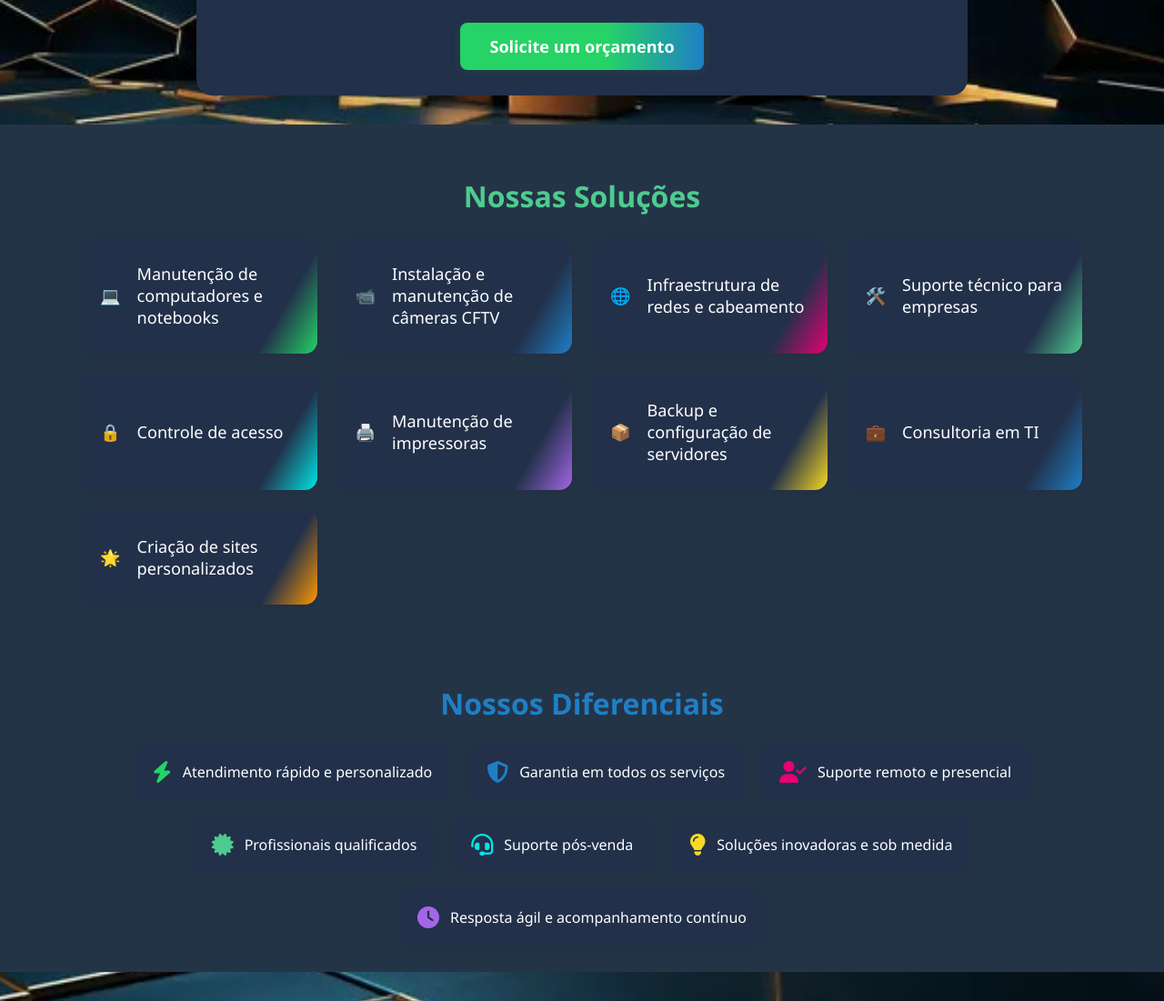
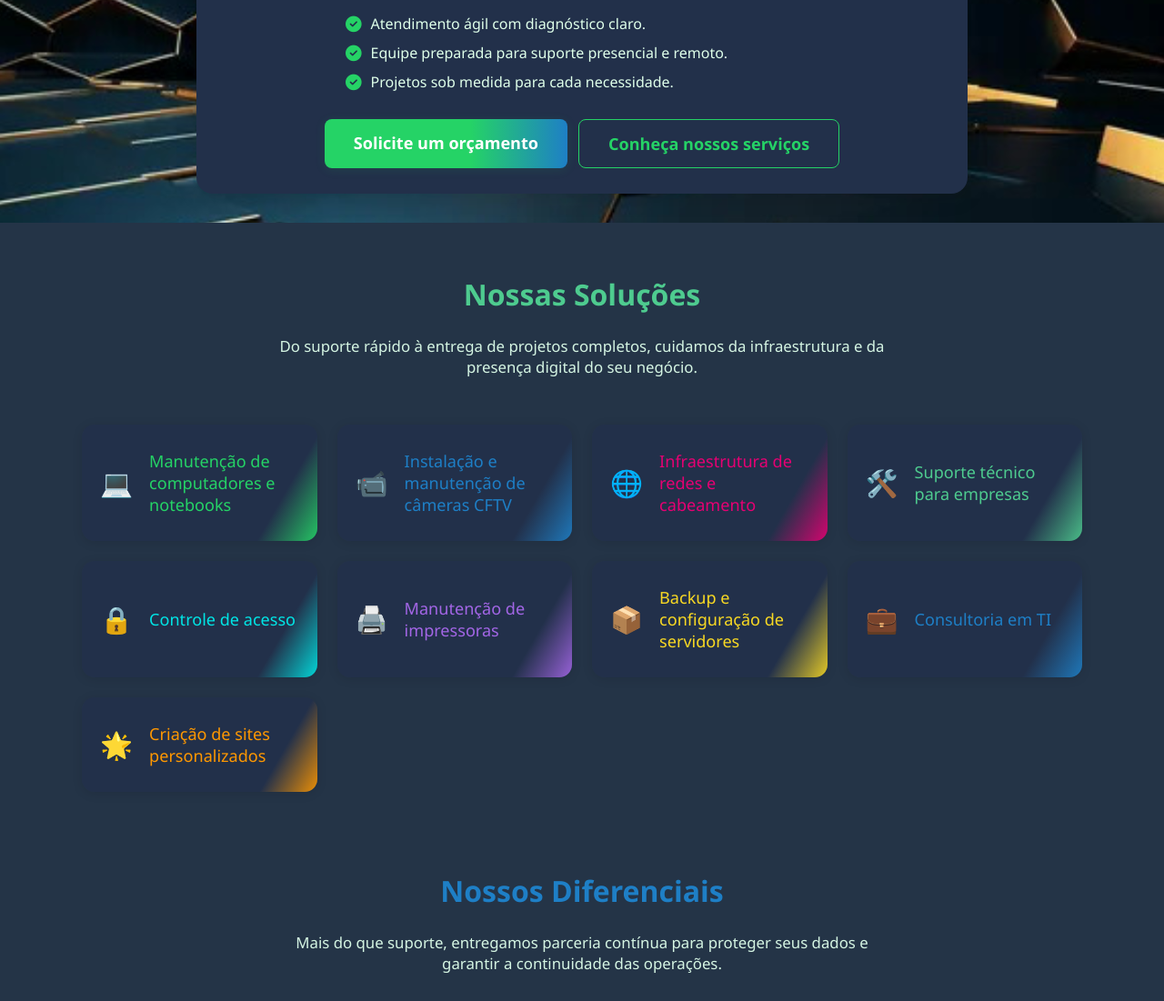
Before and after one commit to pudolsk/siteMpTechSolutions, a plain HTML site: page index.html in a window 1280 px wide. Shown: the part 1081-2182 px from the top of the page at 91% size. Drawn offline with Linux system fonts and the light colour scheme.

Commit message:
Melhorar layout e chamadas da página inicial

```diff
--- a/index.html
+++ b/index.html
@@ -33,7 +33,7 @@
         <section class="bloco-institucional">
             <img src="imagens/logo/logomp.jpg" alt="Logo da MP Tech Solutions" class="logo logo-institucional" />
             <h1 class="titulo-principal">MP Tech Solutions</h1>
-            <p class="bem-vindo">Bem-vindo à MP Tech Solutions!</p>
+            <p class="bem-vindo">Tecnologia que traz tranquilidade para sua casa e empresa.</p>
             <p class="descricao">Soluções rápidas, seguras e personalizadas em TI, CFTV, redes, manutenção, consultoria e criação de sites para residências e empresas.</p>
             <div class="institucional-info">
                 <p><b>Missão:</b> Facilitar o dia a dia dos nossos clientes com atendimento ágil, transparente e de alta qualidade.</p>
@@ -41,22 +41,33 @@
                 <p><b>Valores:</b> Ética, respeito, inovação, proximidade e excelência no atendimento.</p>
             </div>
             <p class="descricao">Nosso objetivo é garantir tranquilidade e segurança para você e seu negócio.</p>
-            <a href="contato.html" class="cta-link">Solicite um orçamento</a>
+            <ul class="hero-highlights">
+                <li><i class="fas fa-check-circle"></i> Atendimento ágil com diagnóstico claro.</li>
+                <li><i class="fas fa-check-circle"></i> Equipe preparada para suporte presencial e remoto.</li>
+                <li><i class="fas fa-check-circle"></i> Projetos sob medida para cada necessidade.</li>
+            </ul>
+            <div class="hero-actions">
+                <a href="contato.html" class="cta-link">Solicite um orçamento</a>
+                <a href="servicos.html" class="cta-link secondary">Conheça nossos serviços</a>
+            </div>
         </section>
 
         <!-- Principais serviços em cards -->
-        <section class="servicos-destaque" style="display:flex; flex-direction:column; align-items:center;">
-            <h2 class="titulo-servicos" style="text-align:center;">Nossas Soluções</h2>
-            <div class="servicos-grid" style="max-width:1100px; margin:0 auto;">
-                <div class="servico-item" data-servico="computador" style="background:linear-gradient(120deg,#22304a 80%,#25D366 100%);"><span class="servico-icone" style="color:#25D366;">💻</span><span>Manutenção de computadores e notebooks</span></div>
-                <div class="servico-item" data-servico="cftv" style="background:linear-gradient(120deg,#22304a 80%,#1e7fc6 100%);"><span class="servico-icone" style="color:#1e7fc6;">📹</span><span>Instalação e manutenção de câmeras CFTV</span></div>
-                <div class="servico-item" data-servico="redes" style="background:linear-gradient(120deg,#22304a 80%,#e60073 100%);"><span class="servico-icone" style="color:#e60073;">🌐</span><span>Infraestrutura de redes e cabeamento</span></div>
-                <div class="servico-item" data-servico="suporte" style="background:linear-gradient(120deg,#22304a 80%,#4ecb8f 100%);"><span class="servico-icone" style="color:#4ecb8f;">🛠️</span><span>Suporte técnico para empresas</span></div>
-                <div class="servico-item" data-servico="acesso" style="background:linear-gradient(120deg,#22304a 80%,#00e6e6 100%);"><span class="servico-icone" style="color:#00e6e6;">🔒</span><span>Controle de acesso</span></div>
-                <div class="servico-item" data-servico="impressora" style="background:linear-gradient(120deg,#22304a 80%,#a366e6 100%);"><span class="servico-icone" style="color:#a366e6;">🖨️</span><span>Manutenção de impressoras</span></div>
-                <div class="servico-item" data-servico="servidor" style="background:linear-gradient(120deg,#22304a 80%,#f9d923 100%);"><span class="servico-icone" style="color:#f9d923;">📦</span><span>Backup e configuração de servidores</span></div>
-                <div class="servico-item" data-servico="consultoria" style="background:linear-gradient(120deg,#22304a 80%,#1e7fc6 100%);"><span class="servico-icone" style="color:#1e7fc6;">💼</span><span>Consultoria em TI</span></div>
-                <div class="servico-item" data-servico="sites" style="background:linear-gradient(120deg,#22304a 80%,#ff9800 100%);"><span class="servico-icone" style="color:#ff9800;">🌟</span><span>Criação de sites personalizados</span></div>
+        <section class="servicos-destaque">
+            <div class="secao-header">
+                <h2 class="titulo-servicos">Nossas Soluções</h2>
+                <p class="secao-descricao">Do suporte rápido à entrega de projetos completos, cuidamos da infraestrutura e da presença digital do seu negócio.</p>
+            </div>
+            <div class="servicos-grid">
+                <div class="servico-item accent-green" data-servico="computador"><span class="servico-icone accent-green">💻</span><span>Manutenção de computadores e notebooks</span></div>
+                <div class="servico-item accent-blue" data-servico="cftv"><span class="servico-icone accent-blue">📹</span><span>Instalação e manutenção de câmeras CFTV</span></div>
+                <div class="servico-item accent-pink" data-servico="redes"><span class="servico-icone accent-pink">🌐</span><span>Infraestrutura de redes e cabeamento</span></div>
+                <div class="servico-item accent-mint" data-servico="suporte"><span class="servico-icone accent-mint">🛠️</span><span>Suporte técnico para empresas</span></div>
+                <div class="servico-item accent-cyan" data-servico="acesso"><span class="servico-icone accent-cyan">🔒</span><span>Controle de acesso</span></div>
+                <div class="servico-item accent-purple" data-servico="impressora"><span class="servico-icone accent-purple">🖨️</span><span>Manutenção de impressoras</span></div>
+                <div class="servico-item accent-yellow" data-servico="servidor"><span class="servico-icone accent-yellow">📦</span><span>Backup e configuração de servidores</span></div>
+                <div class="servico-item accent-blue" data-servico="consultoria"><span class="servico-icone accent-blue">💼</span><span>Consultoria em TI</span></div>
+                <div class="servico-item accent-orange" data-servico="sites"><span class="servico-icone accent-orange">🌟</span><span>Criação de sites personalizados</span></div>
             </div>
         </section>
         <!-- Modal explicação serviço -->
@@ -99,21 +110,25 @@
         </div>
 
         <!-- Diferenciais em destaque -->
-        <section class="diferenciais-destaque" style="display:flex; flex-direction:column; align-items:center;">
-            <h2 class="titulo-diferenciais" style="text-align:center;">Nossos Diferenciais</h2>
-            <div class="diferenciais-lista" style="max-width:1100px; margin:0 auto;">
-                <div class="diferencial-card"><i class="fas fa-bolt" style="color:#25D366; font-size:1.5em;"></i> Atendimento rápido e personalizado</div>
-                <div class="diferencial-card"><i class="fas fa-shield-alt" style="color:#1e7fc6; font-size:1.5em;"></i> Garantia em todos os serviços</div>
-                <div class="diferencial-card"><i class="fas fa-user-check" style="color:#e60073; font-size:1.5em;"></i> Suporte remoto e presencial</div>
-                <div class="diferencial-card"><i class="fas fa-certificate" style="color:#4ecb8f; font-size:1.5em;"></i> Profissionais qualificados</div>
-                <div class="diferencial-card"><i class="fas fa-headset" style="color:#00e6e6; font-size:1.5em;"></i> Suporte pós-venda</div>
-                <div class="diferencial-card"><i class="fas fa-lightbulb" style="color:#f9d923; font-size:1.5em;"></i> Soluções inovadoras e sob medida</div>
-                <div class="diferencial-card"><i class="fas fa-clock" style="color:#a366e6; font-size:1.5em;"></i> Resposta ágil e acompanhamento contínuo</div>
+        <section class="diferenciais-destaque">
+            <div class="secao-header">
+                <h2 class="titulo-diferenciais">Nossos Diferenciais</h2>
+                <p class="secao-descricao">Mais do que suporte, entregamos parceria contínua para proteger seus dados e garantir a continuidade das operações.</p>
+            </div>
+            <div class="diferenciais-lista">
+                <div class="diferencial-card"><i class="fas fa-bolt diferencial-icone accent-green"></i> Atendimento rápido e personalizado</div>
+                <div class="diferencial-card"><i class="fas fa-shield-alt diferencial-icone accent-blue"></i> Garantia em todos os serviços</div>
+                <div class="diferencial-card"><i class="fas fa-user-check diferencial-icone accent-pink"></i> Suporte remoto e presencial</div>
+                <div class="diferencial-card"><i class="fas fa-certificate diferencial-icone accent-mint"></i> Profissionais qualificados</div>
+                <div class="diferencial-card"><i class="fas fa-headset diferencial-icone accent-cyan"></i> Suporte pós-venda</div>
+                <div class="diferencial-card"><i class="fas fa-lightbulb diferencial-icone accent-yellow"></i> Soluções inovadoras e sob medida</div>
+                <div class="diferencial-card"><i class="fas fa-clock diferencial-icone accent-purple"></i> Resposta ágil e acompanhamento contínuo</div>
             </div>
         </section>
 
         <!-- CTA final -->
-        <section class="cta-final" style="text-align:center;">
+        <section class="cta-final">
+            <p class="cta-text">Pronto para evoluir a tecnologia da sua empresa?</p>
             <a href="contato.html" class="cta-link">Fale com a MP Tech Solutions</a>
         </section>
     </main>
--- a/style.css
+++ b/style.css
@@ -129,6 +129,23 @@ nav.menu a:hover, nav.menu a:focus, .footer-menu a:hover, .footer-menu a:focus {
 section {
     padding: 30px 20px;
     background-color: #243447;
+}
+.servicos-destaque,
+.diferenciais-destaque {
+    display: flex;
+    flex-direction: column;
+    align-items: center;
+}
+.secao-header {
+    text-align: center;
+    max-width: 860px;
+    margin: 0 auto 24px auto;
+}
+.secao-descricao {
+    color: #d5f5e3;
+    font-size: 1.05em;
+    margin: 12px auto 0 auto;
+    max-width: 680px;
 }
 .centralizado {
     max-width: 700px;
@@ -295,16 +312,17 @@ footer {
     display: grid;
     grid-template-columns: repeat(auto-fit, minmax(240px, 1fr));
     gap: 22px;
-    margin: 28px 0 0 0;
+    margin: 28px auto 0 auto;
     padding: 0;
     position: relative;
     z-index: 1;
+    max-width: 1100px;
 }
 .servico-item {
     position: relative;
     cursor: pointer;
     z-index: 2;
-    background: linear-gradient(120deg, #22304a 80%, #25D366 100%);
+    background: linear-gradient(120deg, #22304a 80%, rgba(37, 211, 102, 0.9) 100%);
     border-radius: 14px;
     padding: 28px 20px;
     color: #fff;
@@ -317,6 +335,57 @@ footer {
     border: none;
     position: relative;
     cursor: pointer;
+}
+.servico-icone {
+    font-size: 1.6em;
+}
+.accent-green {
+    color: #25D366;
+}
+.accent-blue {
+    color: #1e7fc6;
+}
+.accent-pink {
+    color: #e60073;
+}
+.accent-mint {
+    color: #4ecb8f;
+}
+.accent-cyan {
+    color: #00e6e6;
+}
+.accent-purple {
+    color: #a366e6;
+}
+.accent-yellow {
+    color: #f9d923;
+}
+.accent-orange {
+    color: #ff9800;
+}
+.servico-item.accent-green {
+    background: linear-gradient(120deg, #22304a 80%, rgba(37, 211, 102, 0.9) 100%);
+}
+.servico-item.accent-blue {
+    background: linear-gradient(120deg, #22304a 80%, rgba(30, 127, 198, 0.9) 100%);
+}
+.servico-item.accent-pink {
+    background: linear-gradient(120deg, #22304a 80%, rgba(230, 0, 115, 0.9) 100%);
+}
+.servico-item.accent-mint {
+    background: linear-gradient(120deg, #22304a 80%, rgba(78, 203, 143, 0.9) 100%);
+}
+.servico-item.accent-cyan {
+    background: linear-gradient(120deg, #22304a 80%, rgba(0, 230, 230, 0.9) 100%);
+}
+.servico-item.accent-purple {
+    background: linear-gradient(120deg, #22304a 80%, rgba(163, 102, 230, 0.9) 100%);
+}
+.servico-item.accent-yellow {
+    background: linear-gradient(120deg, #22304a 80%, rgba(249, 217, 35, 0.9) 100%);
+}
+.servico-item.accent-orange {
+    background: linear-gradient(120deg, #22304a 80%, rgba(255, 152, 0, 0.9) 100%);
 }
 /* Tooltip só aparece no hover em telas grandes */
 @media (min-width: 901px) {
@@ -421,6 +490,13 @@ footer {
         width: 100%;
         font-size: 0.98em;
     }
+    .hero-highlights {
+        max-width: 100%;
+        text-align: left;
+    }
+    .hero-actions {
+        flex-direction: column;
+    }
 }
 
 /* ===== DIFERENCIAIS ===== */
@@ -432,6 +508,7 @@ footer {
     padding: 0;
     margin: 20px 0 0 0;
     justify-content: center;
+    max-width: 1100px;
 }
 .diferenciais-lista li {
     background: #22304a;
@@ -447,8 +524,12 @@ footer {
     border: none;
 }
 .diferenciais-lista i {
-    color: #00e6e6;
     font-size: 1.5em;
+}
+.diferencial-icone {
+    display: inline-flex;
+    align-items: center;
+    justify-content: center;
 }
 
 /* ===== DEPOIMENTOS ===== */
@@ -688,6 +769,16 @@ footer {
     background: linear-gradient(90deg,#1e7fc6 60%,#25D366 100%);
     color: #fff;
 }
+.cta-link.secondary {
+    background: transparent;
+    border: 1px solid #25D366;
+    color: #25D366;
+    box-shadow: none;
+}
+.cta-link.secondary:hover {
+    background: #25D366;
+    color: #192734;
+}
 
 .bloco-institucional {
     background: #22304a;
@@ -724,6 +815,32 @@ footer {
     max-width: 520px;
     margin: 0 auto 18px auto;
 }
+.hero-highlights {
+    list-style: none;
+    padding: 0;
+    margin: 18px auto 20px auto;
+    max-width: 520px;
+    text-align: left;
+    color: #dfffea;
+}
+.hero-highlights li {
+    display: flex;
+    align-items: center;
+    gap: 10px;
+    margin-bottom: 10px;
+    font-size: 1em;
+}
+.hero-highlights i {
+    color: #25D366;
+    font-size: 1.1em;
+}
+.hero-actions {
+    display: flex;
+    flex-wrap: wrap;
+    gap: 12px;
+    justify-content: center;
+    margin-top: 8px;
+}
 .institucional-info {
     margin: 0 auto 18px auto;
     max-width: 520px;
@@ -744,6 +861,11 @@ footer {
 .cta-final {
     text-align: center;
     margin: 32px 0 0 0;
+}
+.cta-text {
+    font-size: 1.2em;
+    color: #e0ffe0;
+    margin-bottom: 16px;
 }
 .diferencial-card {
     background: #22304a;
```
